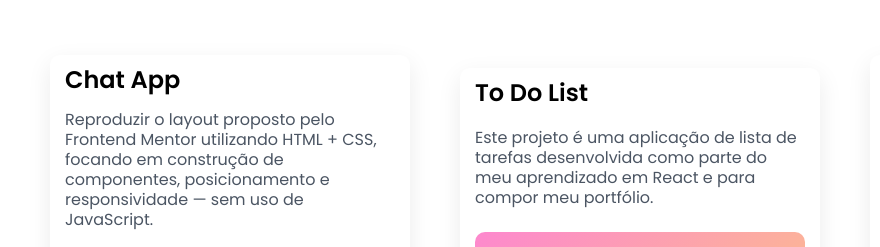
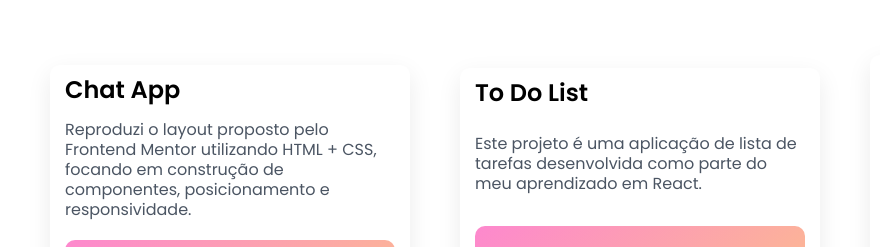
Before and after one commit to estefpimenta/project__portfolio, a plain HTML site: page index.html in a window 1280 px wide. Shown: the part 845-1092 px from the top of the page, 0-880 px from the left. Drawn offline with nearby package versions, Linux system fonts and the light colour scheme.

Commit message:
update texts

```diff
--- a/index.html
+++ b/index.html
@@ -92,7 +92,7 @@
 
                         <h3 class="project__card-title">Chat App</h3>
 
-                        <p class="project__card-description">Reproduzir o layout proposto pelo Frontend Mentor utilizando HTML + CSS, focando em construção de componentes, posicionamento e responsividade — sem uso de JavaScript.</p>
+                        <p class="project__card-description">Reproduzi o layout proposto pelo Frontend Mentor utilizando HTML + CSS, focando em construção de componentes, posicionamento e responsividade.</p>
 
                         <div class="project__card-bg">
                             <img class="project__card-image" src="./images/chatAppPreview.jpg" alt="Imagem ilustrativa do projeto">
@@ -115,7 +115,7 @@
 
                         <h3 class="project__card-title">To Do List</h3>
 
-                        <p class="project__card-description">Este projeto é uma aplicação de lista de tarefas desenvolvida como parte do meu aprendizado em React e para compor meu portfólio.</p>
+                        <p class="project__card-description">Este projeto é uma aplicação de lista de tarefas desenvolvida como parte do meu aprendizado em React.</p>
 
                         <div class="project__card-bg">
                             <img class="project__card-image" src="./images/todoListPreview.JPG" alt="Imagem ilustrativa do projeto">
```
